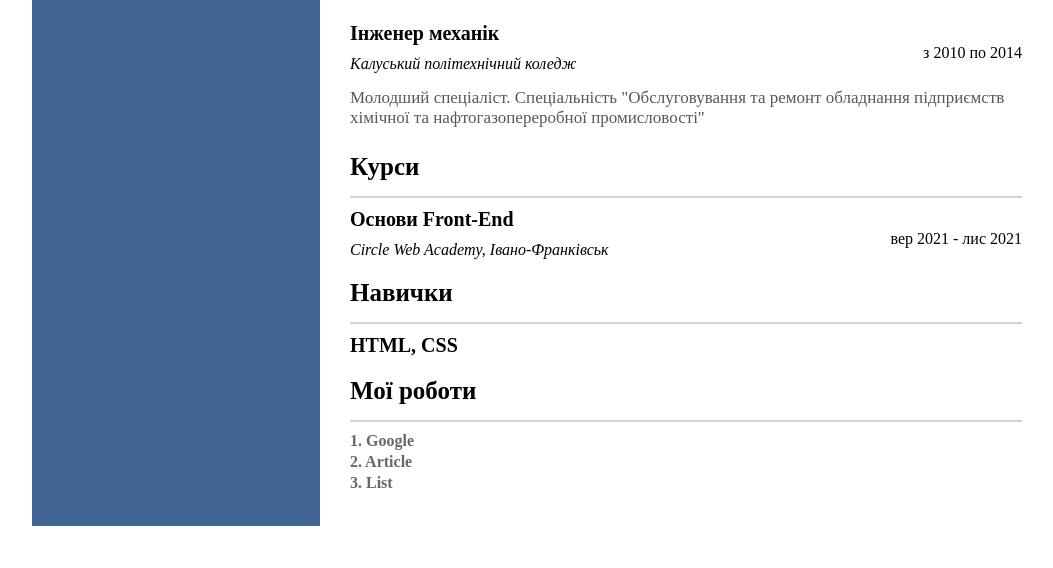
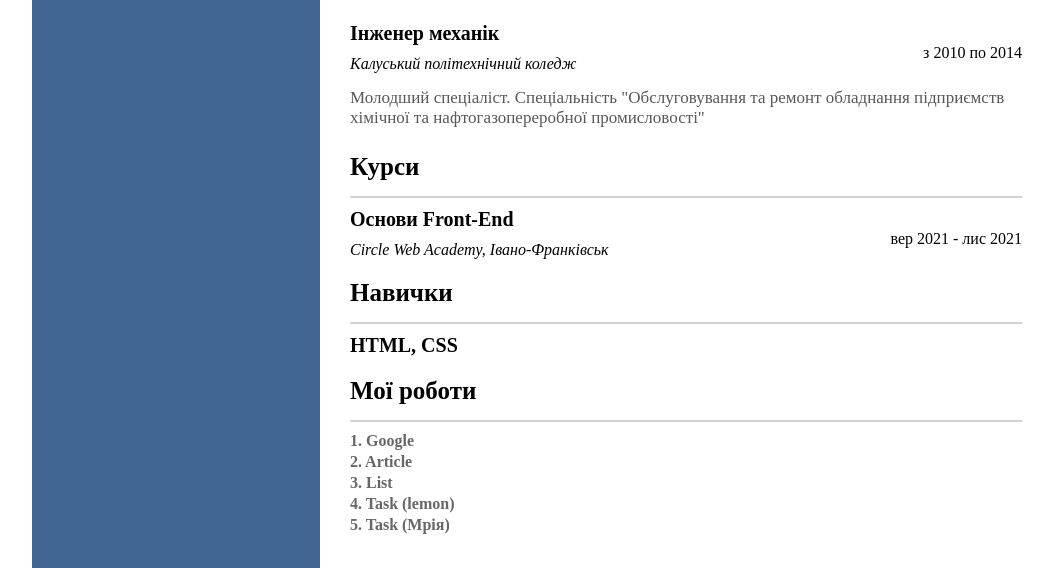
Before and after one commit to bohdanpykhnei/bohdanpykhnei.github.io, a plain HTML site: page index.html in a window 1280 px wide. Shown: the part 840-1408 px from the top of the page, without its empty margins (128-1181 px from the left). Before the commit the page ends 1366 px from the top, so only its background shows below. Drawn offline with Linux system fonts and the light colour scheme.

Commit message:
Add files via upload

```diff
--- a/index.html
+++ b/index.html
@@ -205,6 +205,8 @@
 								<a class="lead__link" href="https://bohdanpykhnei.github.io/google/" >1. Google</a>
 								<a class="lead__link" href="https://bohdanpykhnei.github.io/news/" >2. Article</a>
 								<a class="lead__link" href="https://bohdanpykhnei.github.io/list/" >3. List</a>
+								<a class="lead__link" href="https://bohdanpykhnei.github.io/task_1/" >4. Task (lemon)</a>
+								<a class="lead__link" href="https://bohdanpykhnei.github.io/task_2/" >5. Task (Мрія)</a>
 							</div>
 						</div>
 					</div>
```
